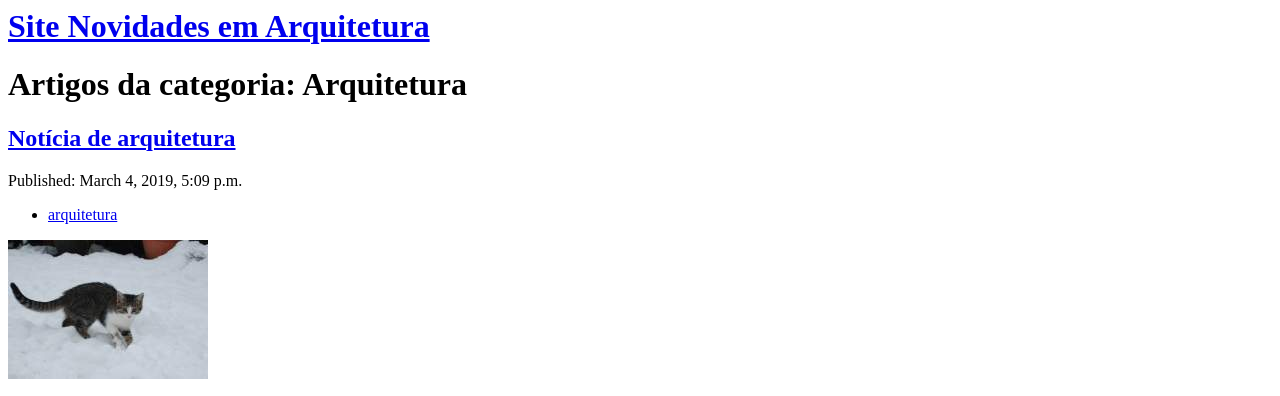
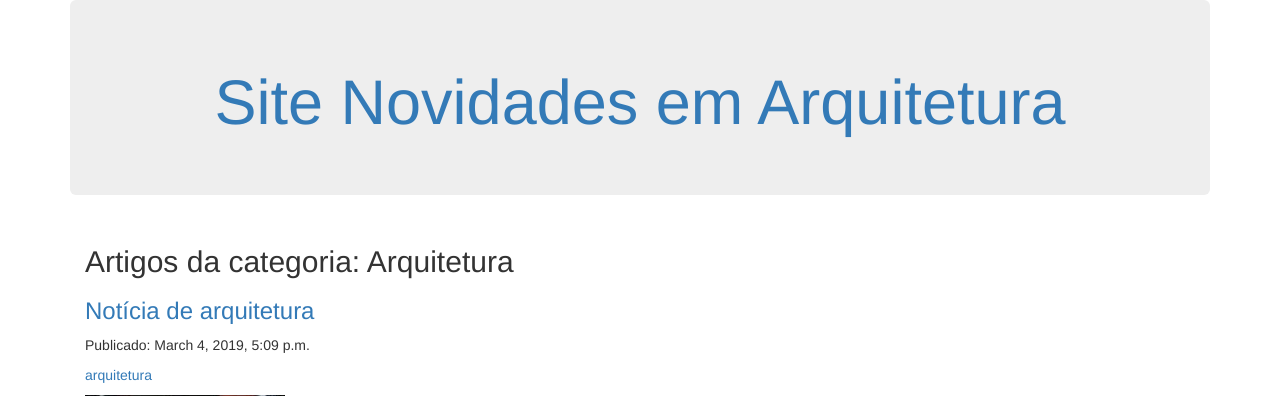
Before and after one commit to rsip22/arquitetura, a Django app: page /categories/1/ in a window 1280 px wide. Shown: the top 396 px of the page. Run offline with Django 3.2, Linux system fonts and the light colour scheme; data comes from the database, SQL or seed files in the repository; some libraries are stand-ins or nearby versions.

Commit message:
Add Bootstrap

```diff
--- a/news/templates/base.html
+++ b/news/templates/base.html
@@ -1,13 +1,46 @@
 <html>
     <header>
-        <title>Novidades em arquitetura</title>
+        <title>{% block title %}Novidades em arquitetura{% endblock %}</title>
+
+        <!-- Twitter Meta Tags -->
+        <meta name="twitter:card" content="summary" />
+        <meta name="twitter:site" content="@rsip22" />
+        <meta name="twitter:creator" content="@rsip22" />
+
+        <!-- Facebook's Open Graph -->
+        <meta property="og:url" content="https://github.com/rsip22/arquitetura/" />
+        <meta property="og:title" content="Novidades em arquitetura" />
+        <meta property="og:description" content="Um site para arquitetos e interessados se manterem atualizados!" />
+
+        <meta name="viewport" content="width=device-width, initial-scale=1">
+        <!-- Latest compiled and minified CSS -->
+        <link rel="stylesheet"
+              href="https://stackpath.bootstrapcdn.com/bootstrap/3.4.1/css/bootstrap.min.css"
+              integrity="sha384-HSMxcRTRxnN+Bdg0JdbxYKrThecOKuH5zCYotlSAcp1+c8xmyTe9GYg1l9a69psu"
+              crossorigin="anonymous">
     </header>
     <body>
-        <h1><a href="/">Site Novidades em Arquitetura</a></h1>
+        <div class="container">
+            <div class="jumbotron">
+                <h1 class="text-center"><a href="/">Site Novidades em Arquitetura</a></h1>
+            </div>
+        </div>
         <main>
-            {% load static %}
-            {% block content %}
-            {% endblock %}
+                {% load static %}
+                <div class="container">
+                    <div class="col-sm-12">
+                        {% block content %}
+                        {% endblock %}
+                    </div>
+                </div>
         </main>
+        <footer>
+            <p class="text-muted text-center">Created by <a href="https://www.github.com/rsip22">rsip22</a> with <a href="https://www.djangoproject.com/">Django</a> and <a href="https://getbootstrap.com">Bootstrap</a>. <br> Licensed under a <a rel="license" href="http://creativecommons.org/licenses/by-sa/4.0/">Creative Commons Attribution-ShareAlike 4.0 International License</a>.</p>
+        </footer>
+        <!-- Latest compiled and minified JavaScript -->
+        <script src="https://stackpath.bootstrapcdn.com/bootstrap/3.4.1/js/bootstrap.min.js"
+                integrity="sha384-aJ21OjlMXNL5UyIl/XNwTMqvzeRMZH2w8c5cRVpzpU8Y5bApTppSuUkhZXN0VxHd"
+                crossorigin="anonymous">
+        </script>
     </body>
 </html>
--- a/news/templates/categories_list.html
+++ b/news/templates/categories_list.html
@@ -2,13 +2,13 @@
 
 {% block content %}
 
-<h1>Artigos da categoria: {{ category_name|title }}</h1>
+<h2>Artigos da categoria: {{ category_name|title }}</h2>
     {% for post in category_posts %}
         <article>
-            <h2><a href="{% url 'news:post_detail' pk=post.pk %}">{{ post.title }}</a></h2>
-            <p>Published: {{ post.published_date }}</p>
+            <h3><a href="{% url 'news:post_detail' pk=post.pk %}">{{ post.title }}</a></h3>
+            <p>Publicado: {{ post.published_date }}</p>
             {% if post.show_tags %}
-                <ul>
+                <ul class="list-inline">
                     {% for tag in post.show_tags %}
                         <li><a href="{% url 'news:categories_list' pk=tag.pk %}">{{ tag }}</a></li>
                     {% endfor %}
@@ -23,5 +23,6 @@
                 {{ post.text|linebreaksbr }}
             </p>
         </article>
+        <hr>
     {% endfor %}
 {% endblock %}
--- a/news/templates/home.html
+++ b/news/templates/home.html
@@ -5,9 +5,9 @@
         {% for item in items %}
             <article>
                 <h2><a href="{% url 'news:post_detail' pk=item.pk %}">{{ item.title }}</a></h2>
-                <p>Published: {{ item.published_date }}</p>
+                <p>Publicado: {{ item.published_date }}</p>
                 {% if item.show_tags %}
-                    <ul>
+                    <ul class="list-inline">
                         {% for tag in item.show_tags %}
                             <li><a href="{% url 'news:categories_list' pk=tag.pk %}">{{ tag }}</a></li>
                         {% endfor %}
@@ -22,7 +22,7 @@
                     {{ item.text|linebreaksbr }}
                 </p>
             </article>
+            <hr>
         {% endfor %}
-        <hr>
     </section>
 {% endblock %}
--- a/news/templates/post_detail.html
+++ b/news/templates/post_detail.html
@@ -2,9 +2,9 @@
 
 {% block content %}
     <h1>{{ item.title }}</h1>
-    <p>Published: {{ item.published_date }}</p>
+    <p>Publicado: {{ item.published_date }}</p>
     {% if item.show_tags %}
-        <ul>
+        <ul class="list-inline">
             {% for tag in item.show_tags %}
                 <li><a href="{% url 'news:categories_list' pk=tag.pk %}">{{ tag }}</a></li>
             {% endfor %}
```
